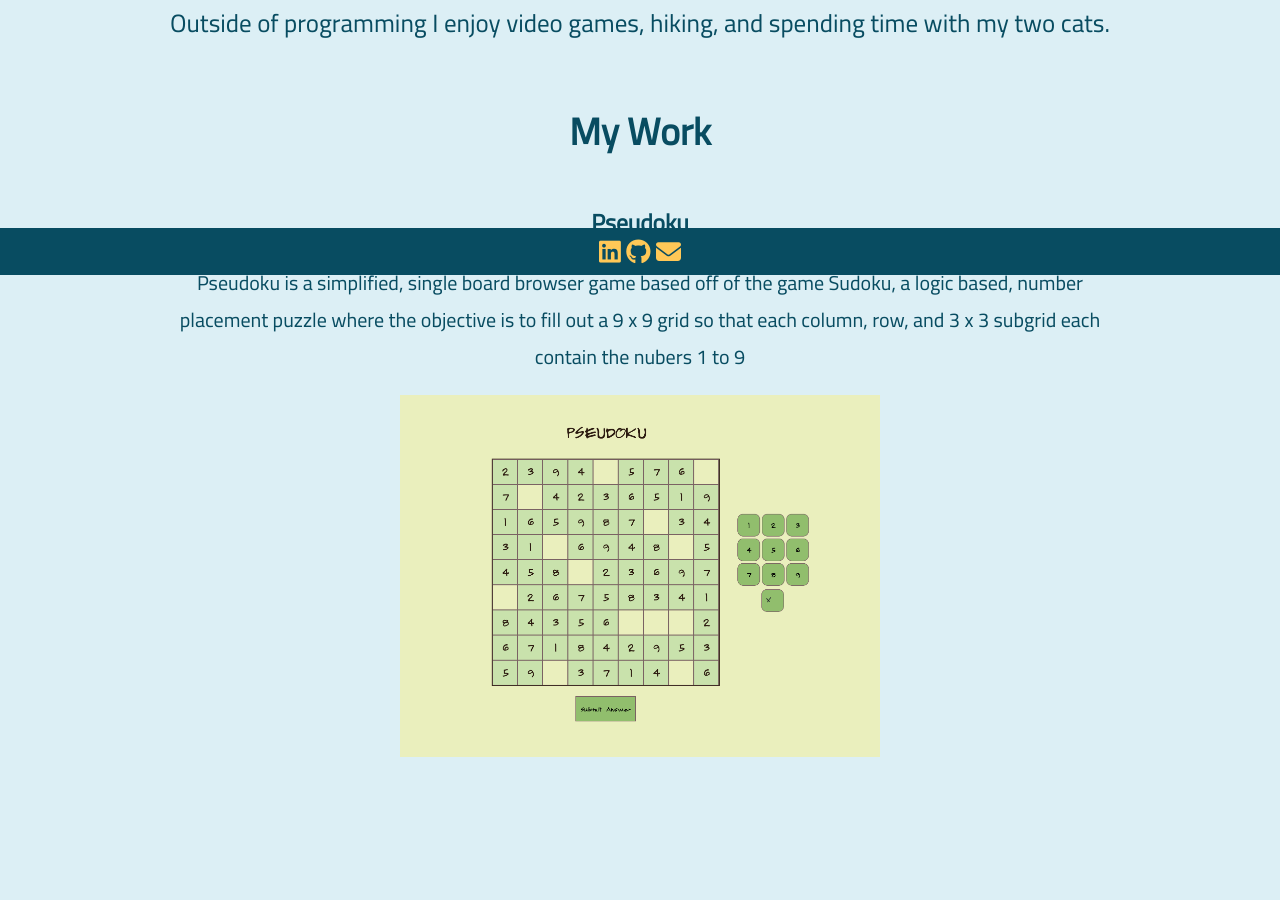
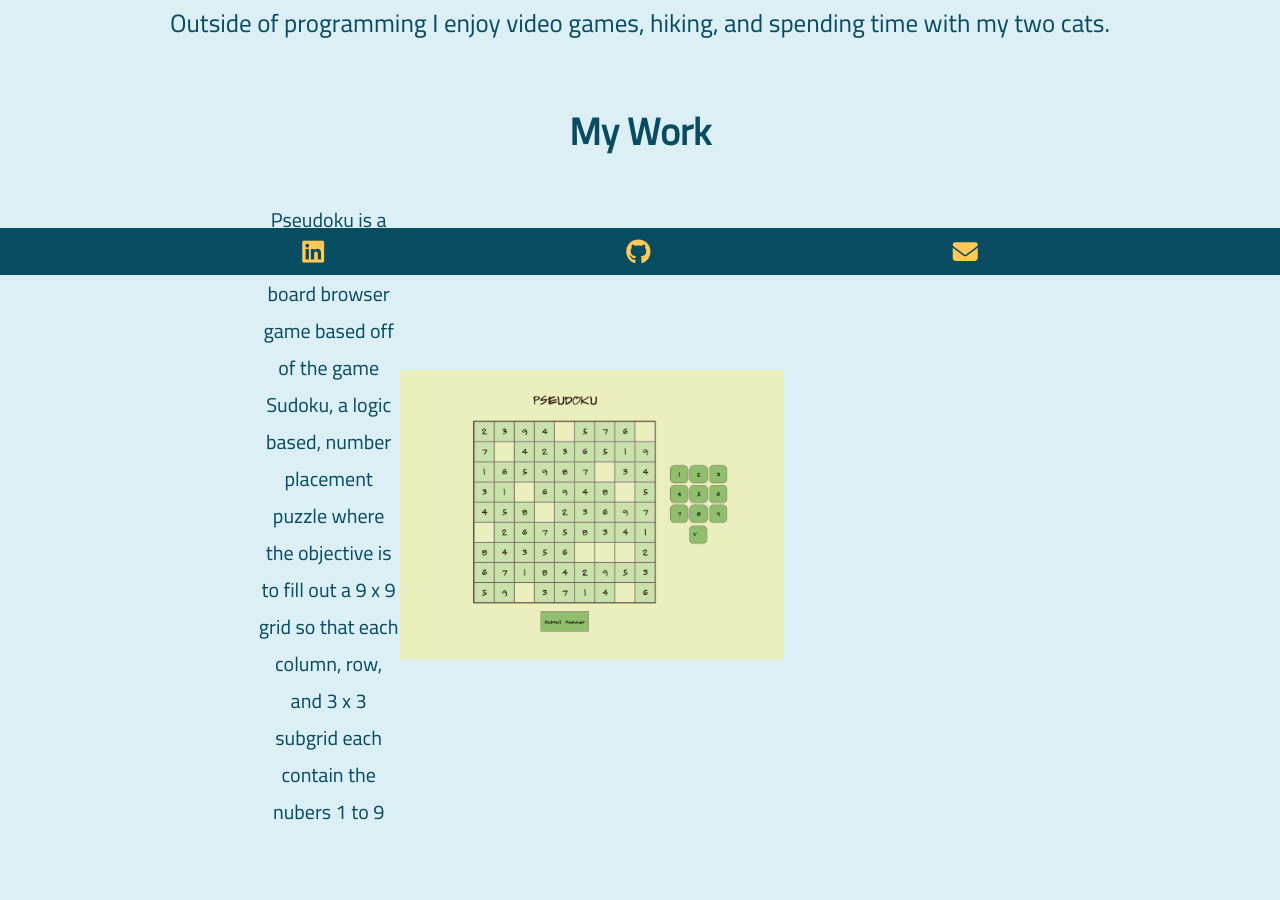
Before and after one commit to cit690/portfolio, a Flask app: page / in a window 1280 px wide. Shown: the part 525-1425 px from the top of the page. Before the commit the page ends 1282 px from the top, so only its background shows below. Run offline with Flask 2, Linux system fonts and the light colour scheme; some libraries are stand-ins or nearby versions.

Commit message:
working on flexbox

```diff
--- a/static/style.css
+++ b/static/style.css
@@ -60,20 +60,33 @@ h5{
   font-size: 20px;
   text-align: center;
   display: flex;
-  flex-flow: column nowrap;
-  justify-content: center;
+  flex-wrap: row wrap;
+  justify-items: center;
   align-items: center;
 }
 
-h3{
-  margin:0 auto;
+
+.app-description{
+  display: flex;
+  justify-content: flex-start;
+  width: 25%;
+  height: 100%;
+
+}
+
+.link{
+  width: 40%;
 }
 
 .app-screenshot{
-  width: 50%;
+  display: flex;
+  justify-content: flex-end;
+  width: 100%;
 }
 
 footer{
+  display: flex;
+  justify-content: space-evenly;
   position:fixed;
   bottom:0;
   width:100%;
--- a/templates/index.html
+++ b/templates/index.html
@@ -24,11 +24,11 @@
     </p>
     <h2>My Work</h2>
     <div class="container">
-        <h3>Pseudoku</h3>
-        <p>
+      <div class="app-description">
+          <h3>Pseudoku</h3>
           Pseudoku is a simplified, single board browser game based off of the game Sudoku, a logic based, number placement puzzle where the objective is to fill out a 9 x 9 grid so that each column, row, and 3 x 3 subgrid each contain the nubers 1 to 9
-        </p>
-        <a href="https://pseudoku.surge.sh/" target="_blank"><img class="app-screenshot" src="/static/Screen Shot 2022-04-20 at 2.03.45 PM.png" alt=""></a>
+        </div>
+        <a class="link" href="https://pseudoku.surge.sh/" target="_blank"><img class="app-screenshot" src="/static/Screen Shot 2022-04-20 at 2.03.45 PM.png" alt=""></a>
     </div>
   </div>
   <footer>
```
